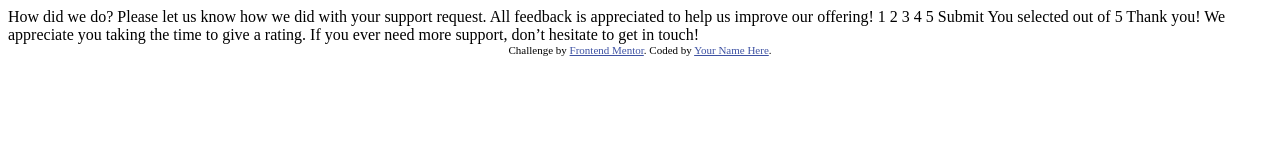
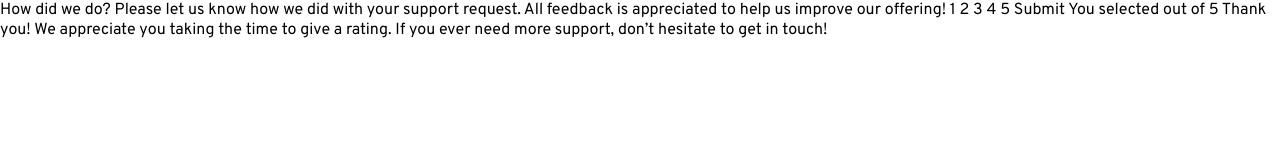
Before and after one commit to Muhammad-Taus/Front-End-Mentor-Interactive-Rating-Component, a plain HTML site: page index.html in a window 1280 px wide. Drawn offline with Linux system fonts and the light colour scheme.

Commit message:
css presets done

```diff
--- a/index.html
+++ b/index.html
@@ -1,19 +1,25 @@
 <!DOCTYPE html>
 <html lang="en">
+
 <head>
   <meta charset="UTF-8">
-  <meta name="viewport" content="width=device-width, initial-scale=1.0"> <!-- displays site properly based on user's device -->
+  <meta name="viewport" content="width=device-width, initial-scale=1.0">
+  <!-- displays site properly based on user's device -->
 
   <link rel="icon" type="image/png" sizes="32x32" href="./images/favicon-32x32.png">
 
   <title>Frontend Mentor | Interactive rating component</title>
 
-  <!-- Feel free to remove these styles or customise in your own stylesheet 👍 -->
-  <style>
-    .attribution { font-size: 11px; text-align: center; }
-    .attribution a { color: hsl(228, 45%, 44%); }
-  </style>
+  <link rel="stylesheet" href="/styles.css">
+
+  <!-- Fonts -->
+  <link rel="preconnect" href="https://fonts.googleapis.com">
+  <link rel="preconnect" href="https://fonts.gstatic.com" crossorigin>
+  <link href="https://fonts.googleapis.com/css2?family=Overpass:ital,wght@0,100..900;1,100..900&display=swap"
+    rel="stylesheet">
+
 </head>
+
 <body>
 
   <!-- Rating state start -->
@@ -41,9 +47,6 @@
   <!-- Thank you state end -->
 
 
-  <div class="attribution">
-    Challenge by <a href="https://www.frontendmentor.io?ref=challenge" target="_blank">Frontend Mentor</a>.
-    Coded by <a href="#">Your Name Here</a>.
-  </div>
 </body>
+
 </html>
--- /dev/null
+++ b/styles.css
@@ -0,0 +1,22 @@
+:root {
+    --clr-White: hsl(0, 0%, 100%);
+    --clr-LightGrey: hsl(217, 12%, 63%);
+    --clr-DarkBlue: hsl(213, 19%, 18%);
+    --clr-VeryDarkBlue: hsl(216, 12%, 8%);
+    --root: 15px;
+}
+
+*,*::before, *::after{
+    text-decoration: none;
+    list-style: none;
+    padding: 0;
+    margin: 0;
+    box-sizing: border-box;
+}
+
+body {
+    font-family: "Overpass", sans-serif;
+    font-optical-sizing: auto;
+    font-weight: 400;
+    font-style: normal;
+}
```
